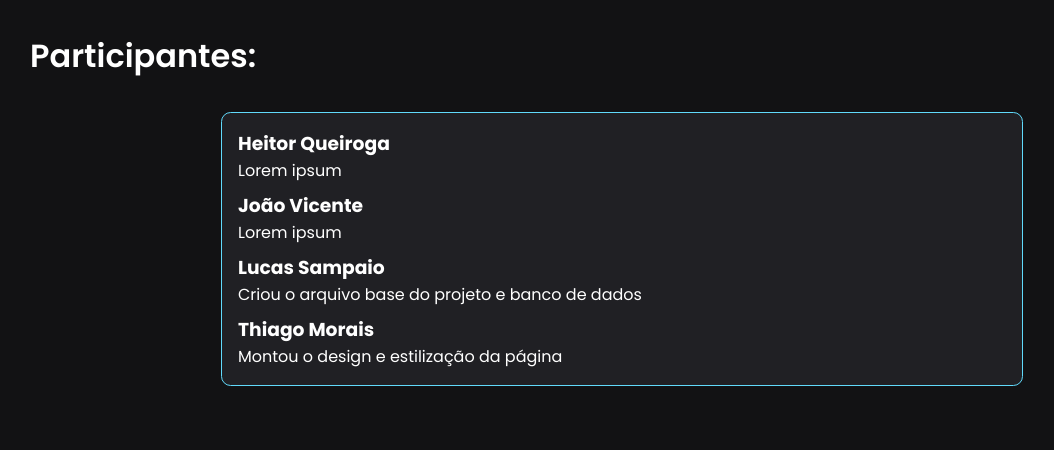
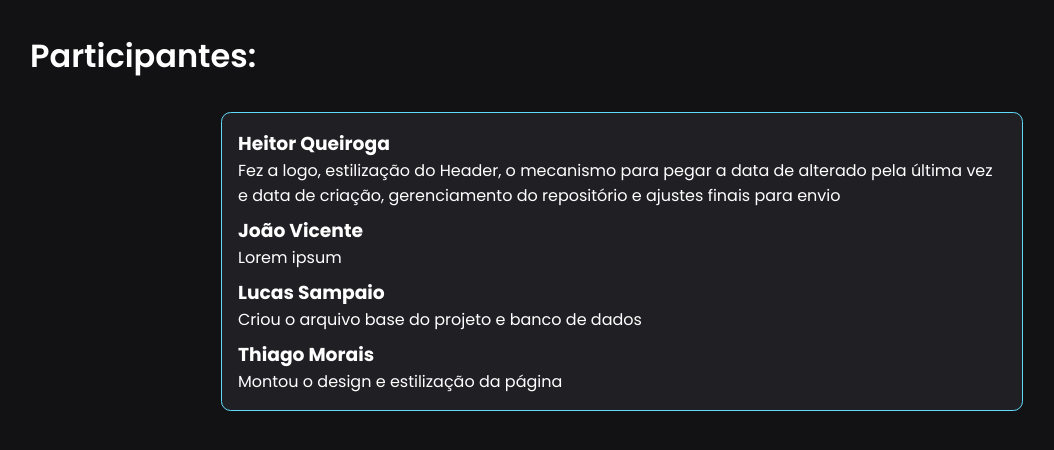
Before and after one commit to HeitorQueiroga49355/conception, a Flask app: page /about in a window 1280 px wide. Shown: the part 111-561 px from the top of the page, without its empty margins (18-1072 px from the left). Run offline with Flask 2, Linux system fonts and the light colour scheme; some libraries are stand-ins or nearby versions.

```diff
--- a/templates/about.html
+++ b/templates/about.html
@@ -7,7 +7,11 @@
   <section class="members">
     <div class="memb">
       <h3>Heitor Queiroga</h3>
-      <p>Lorem ipsum</p>
+      <p>
+        Fez a logo, estilização do Header, o mecanismo para pegar a data de
+        alterado pela última vez e data de criação, gerenciamento do repositório
+        e ajustes finais para envio
+      </p>
     </div>
     <div class="memb">
       <h3>João Vicente</h3>
```
